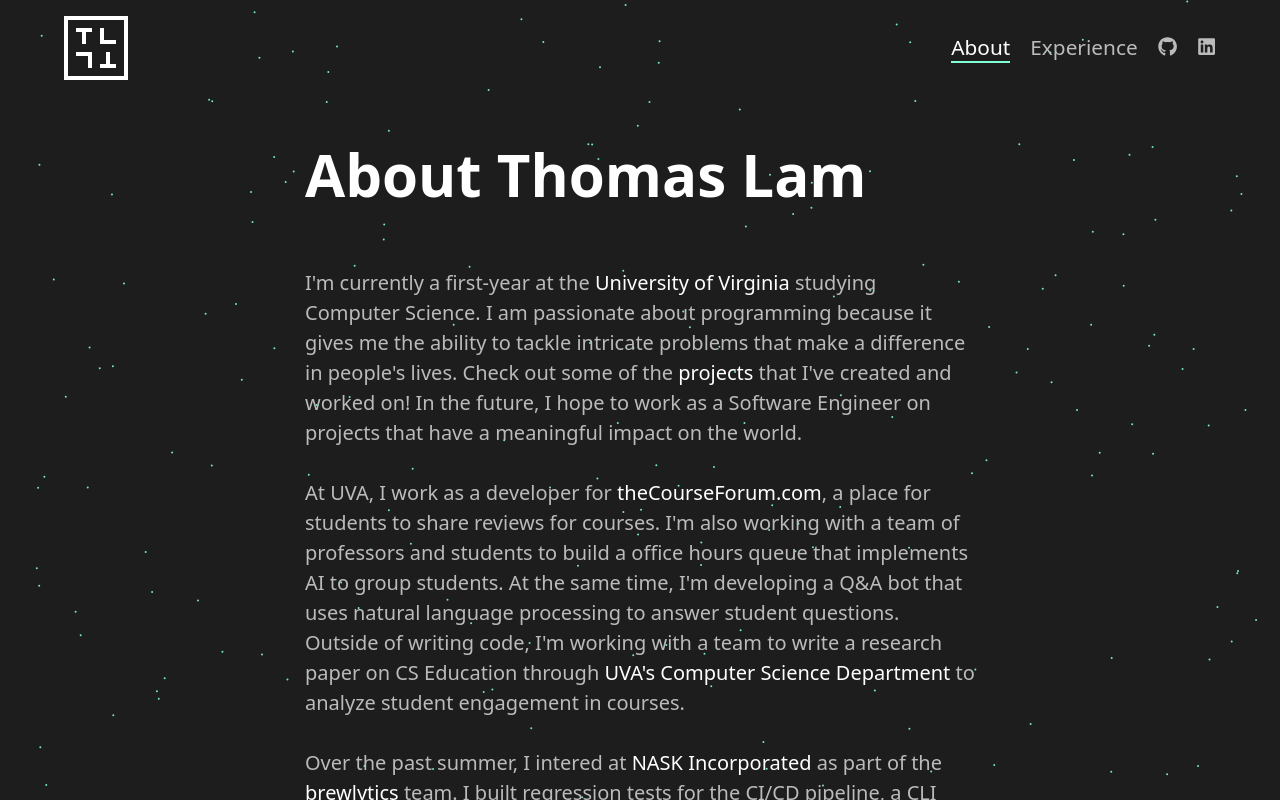
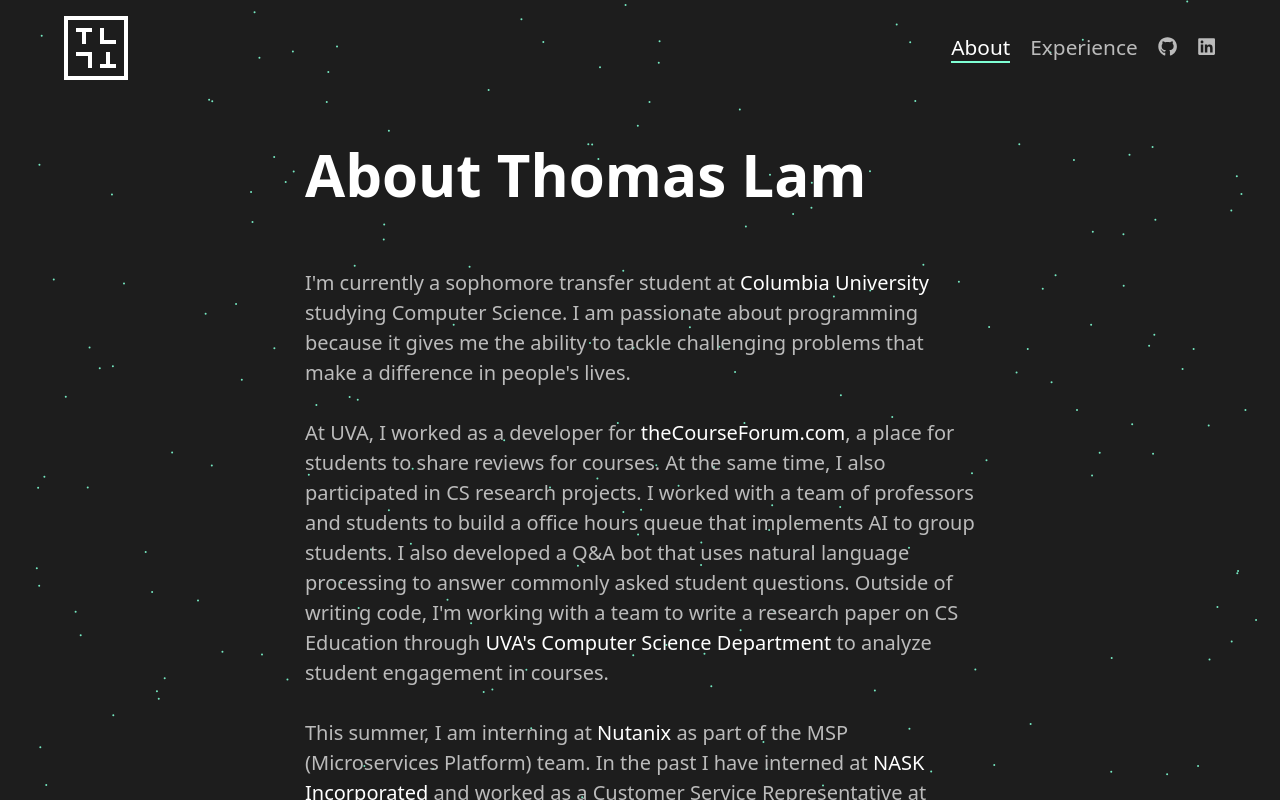
Before and after one commit to t0mmylam/thomaslam.info, a React (Vite) app: page /about in a window 1280 px wide. Shown: the top 800 px of the page. Built offline with nearby package versions, Linux system fonts and the light colour scheme.

Commit message:
updating

```diff
--- a/src/components/Navbar/index.css
+++ b/src/components/Navbar/index.css
@@ -15,7 +15,6 @@
   display: flex;
   justify-content: space-between;
   align-items: center;
-  width: 100%;
   text-align: center;
   max-width: 72rem;
   margin: auto;
@@ -97,7 +96,7 @@
   }
   .nav-icons {
     display: grid;
-    grid-template-columns: repeat(3, auto);
+    grid-template-columns: repeat(2, auto);
     grid-gap: 20px;
   }
 
--- a/src/components/Navbar/index.jsx
+++ b/src/components/Navbar/index.jsx
@@ -56,9 +56,6 @@
             <NavLink className="nav-links underline-hover-effect" to="/">
               <FaBriefcase />
             </NavLink>
-            <NavLink className="nav-links underline-hover-effect" to="/">
-              <FaProjectDiagram />
-            </NavLink>
           </div>
           <a
             className="icons underline-hover-effect nav-links"
--- a/src/pages/About.jsx
+++ b/src/pages/About.jsx
@@ -1,29 +1,25 @@
 import React from "react";
-import { NavLink } from "react-router-dom";
 
 function About() {
   return (
     <div className="page-wrapper">
       <h1>About Thomas Lam</h1>
       <p>
-        I'm currently a first-year at the{" "}
+        I'm currently a sophomore transfer student at{" "}
         <a
-          href="https://www.virginia.edu/"
+          href="https://www.columbia.edu/"
           target="_blank"
           rel="noopener noreferrer"
         >
-          University of Virginia
+          Columbia University
         </a>{" "}
         studying Computer Science. I am passionate about programming because it
-        gives me the ability to tackle intricate problems that make a difference
-        in people's lives. Check out some of the{" "}
-        <NavLink to="/projects">projects</NavLink> that I've created and worked
-        on! In the future, I hope to work as a Software Engineer on projects
-        that have a meaningful impact on the world.
+        gives me the ability to tackle challenging problems that make a
+        difference in people's lives.
       </p>
 
       <p>
-        At UVA, I work as a developer for{" "}
+        At UVA, I worked as a developer for{" "}
         <a
           href="https://thecourseforum.com/"
           target="_blank"
@@ -31,12 +27,13 @@
         >
           theCourseForum.com
         </a>
-        , a place for students to share reviews for courses. I'm also working
-        with a team of professors and students to build a office hours queue
-        that implements AI to group students. At the same time, I'm developing a
-        Q&A bot that uses natural language processing to answer student
-        questions. Outside of writing code, I'm working with a team to write a
-        research paper on CS Education through{" "}
+        , a place for students to share reviews for courses. At the same time, I
+        also participated in CS research projects. I worked with a team of
+        professors and students to build a office hours queue that implements AI
+        to group students. I also developed a Q&A bot that uses natural language
+        processing to answer commonly asked student questions. Outside of
+        writing code, I'm working with a team to write a research paper on CS
+        Education through{" "}
         <a
           href="https://engineering.virginia.edu/departments/computer-science/computer-science-research"
           target="_blank"
@@ -48,29 +45,36 @@
       </p>
 
       <p>
-        Over the past summer, I intered at{" "}
+        This summer, I am interning at{" "}
+        <a
+          href="https://www.nutanix.com/"
+          target="_blank"
+          rel="noopener noreferrer"
+        >
+          Nutanix
+        </a>{" "}
+        as part of the MSP (Microservices Platform) team. In the past I have
+        interned at{" "}
         <a href="https://nask.world/" target="_blank" rel="noopener noreferrer">
           NASK Incorporated
         </a>{" "}
-        as part of the{" "}
+        and worked as a Customer Service Representative at{" "}
         <a
-          href="https://brewlytics.com/"
+          href="https://www.dominos.com/en/"
           target="_blank"
           rel="noopener noreferrer"
         >
-          brewlytics
-        </a>{" "}
-        team. I built regression tests for the CI/CD pipeline, a CLI that
-        interacts with the MongoDB backend in Go, and a functional block that
-        parses a mathemetical expression to perform complex arithmetic on a
-        PostgreSQL table. Read more about my previous experiences <a
-          href="/experience"
-          rel="noopener noreferrer"
-        >here</a>.
+          Dominos
+        </a>
+        . Read more about my experiences{" "}
+        <a href="/experience" rel="noopener noreferrer">
+          here
+        </a>
+        .
       </p>
 
-      <p id="end">
-        Outside of work, I enjoy listening to a variety of{" "}
+      <p>
+        Outside of coding, I enjoy listening to a variety of{" "}
         <a
           href="https://open.spotify.com/user/lam.tommy?si=c740f4e06b1b4e25"
           target="_blank"
@@ -80,10 +84,11 @@
         </a>
         . Some of my favorite genres include pop, rap, and indie. I also love
         snowboarding and have had the opportunity to visit some amazing resorts
-        like Snowbird, Breckenridge, and Park City. At some point in the future,
-        I hope to fulfill my dreams of visiting a resort amidst the peaks of the
-        European Alps.
+        like Snowbird, Breckenridge, and Park City. Visitng the Alps or Japan
+        for a ski trip are on my bucket list.
       </p>
+
+      <p id="end">Feel free to reach out to me to get in touch!</p>
     </div>
   );
 }
--- a/src/utils/data.jsx
+++ b/src/utils/data.jsx
@@ -6,7 +6,7 @@
     link: "https://www.nutanix.com/",
     position: "Cloud Engineering Intern",
     date: "Summer 2023",
-    desc: ``,
+    desc: `In Progress...`,
     sub: [
 
     ]
```
Also changed, not shown: public/images/theCourseForum.png (renamed from public/images/new_logo.png).
